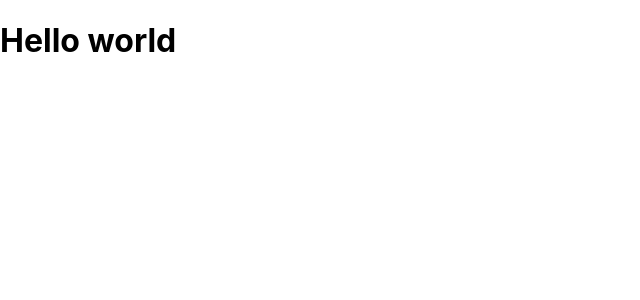
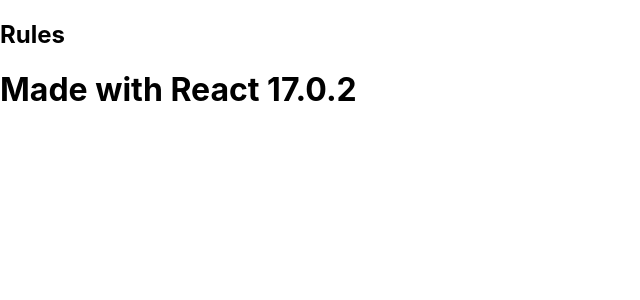
Before and after one commit to FlisAnn/anns_cool_game, a React (Create React App) app: page / in a window 1280 px wide. Shown: the top 300 px of the page, without its empty margins (0-640 px from the left). Built offline with nearby package versions, Linux system fonts and the light colour scheme.

Commit message:
Adding test for index and component for Header and Footer

```diff
--- a/package.json
+++ b/package.json
@@ -16,8 +16,9 @@
     "build": "react-scripts build",
     "test": "react-scripts test",
     "eject": "react-scripts eject",
-    "start:silent": "PORT=3001 BROWSER=none react scripts start",
-    "cy:open": "start-server-and-test start:silent http://localhost:3000/ cy:open"
+    "start:silent": "PORT=3001 BROWSER=none react-scripts start",
+    "cy:open": "cypress open",
+    "cypress": "start-server-and-test start:silent http://localhost:3001/ cy:open"
   },
   "eslintConfig": {
     "extends": [
--- a/src/App.jsx
+++ b/src/App.jsx
@@ -1,10 +1,13 @@
 import React from 'react';
+import Header from './Header';
+import Footer from './Footer';
 
 function App() {
   return (
-    <h1>
-      Hello world
-    </h1>
+    <>
+      <Header/>
+      <Footer/>
+    </>
   )
 }
 
--- /dev/null
+++ b/src/Footer.jsx
@@ -0,0 +1,11 @@
+import React from 'react';
+
+const Footer = () => {
+  return (
+    <footer>
+      <h1 id="footer">Made with React {React.version}</h1>
+    </footer>
+  );
+};
+
+export default Footer
--- /dev/null
+++ b/src/Header.jsx
@@ -0,0 +1,11 @@
+import React from 'react';
+
+const Header = () => {
+  return (
+    <nav>
+      <h1 id="header">Rules</h1>
+    </nav>
+  );
+};
+
+export default Header;
```
Also changed, not shown: 1 other file (tests, documents, lock files or other folders).
